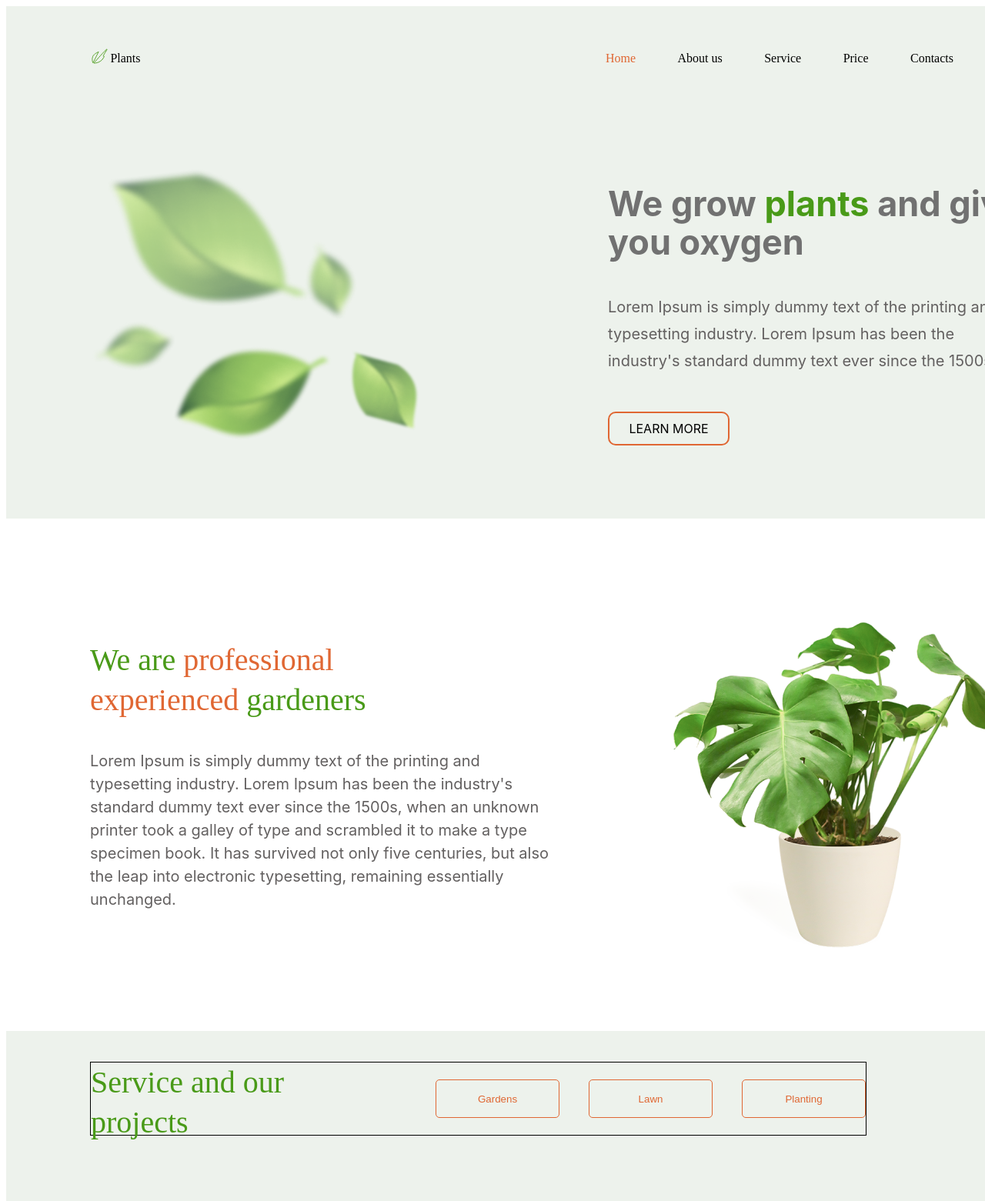
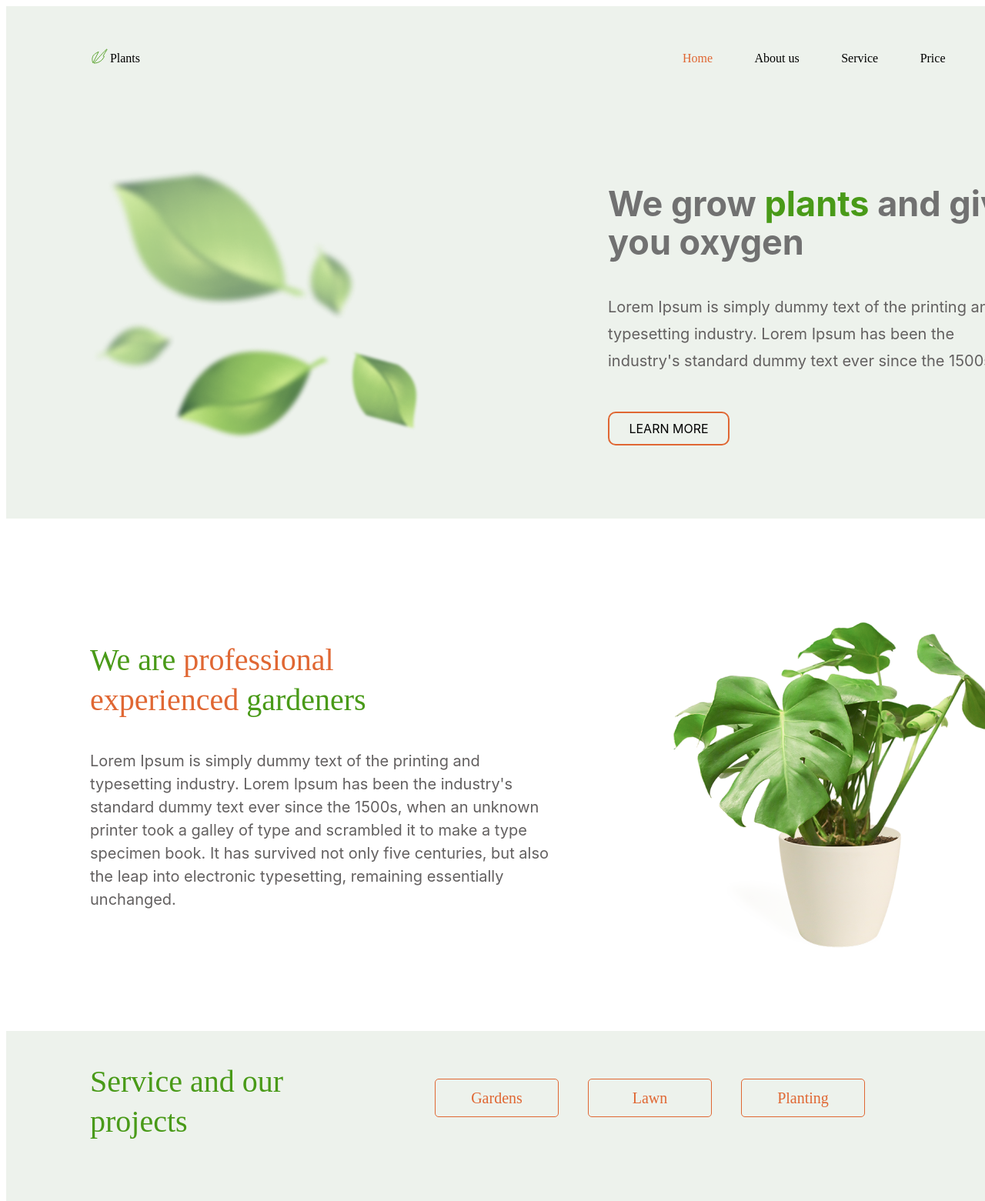
Before and after one commit to danya-maatb/rsschool-cv, a plain HTML site: page plants/index.html in a window 1280 px wide. Shown: the top 1561 px of the page at 77% size. Drawn offline with Linux system fonts and the light colour scheme.

Commit message:
fix: correct fonts

```diff
--- a/plants/index.html
+++ b/plants/index.html
@@ -24,11 +24,13 @@
             <p class="logoText">Plants</p>
         </div>
         <nav>
-            <p class="linksNav" style="color:var(--mainOrange);">Home</p>
-            <p class="linksNav">About us</p>
-            <p class="linksNav">Service</p>
-            <p class="linksNav">Price</p>
-            <p class="linksNav">Contacts</p>
+            <ul>
+                <li class="linksNav" style="margin-left: 0px; color:var(--mainOrange);">Home</li>
+                <li><a href="#about" class="linksNav">About us</a></li>
+                <li><a href="#service" class="linksNav">Service</a></li>
+                <li><a href="#prices" class="linksNav">Price</a></li>
+                <li><a href="#contacts" class="linksNav">Contacts</a></li>
+            </ul>
         </nav>
     </section>
 </header>
@@ -38,7 +40,7 @@
 
         <img src="img/leafs.png" alt="leaves" class="leafs">
         <div class="welcomeText">
-            <h2>We grow <span style="color:var(--mainGreen)">plants</span> and give you oxygen</h2>
+            <h1>We grow <span style="color:var(--mainGreen)">plants</span> and give you oxygen</h1>
             <p>Lorem Ipsum is simply dummy text of the printing and typesetting industry. Lorem Ipsum has
                 been the industry's standard dummy text ever since the 1500s.</p>
             <input type="button" value="LEARN MORE">
@@ -115,6 +117,10 @@
                 </div>
             </div>
     </section>
+
+    <section>
+
+    </section>
 </main>
 
 
--- a/plants/style.css
+++ b/plants/style.css
@@ -28,31 +28,32 @@ main {
     justify-content: space-between;
 
     height: 50px;
-    width: 1120px;
+    width: 1220px;
     margin-left: 111px;
 
     background-color: var(--bgSection);
 
-    font-family: Inter;
+    font-family: 'Inika';
     font-size: 16px;
     font-weight: 400;
     line-height: 19px;
     letter-spacing: 0em;
     text-align: left;
+
 }
 
 nav {
-    display: flex;
-    flex-grow: none;
-    flex-shrink: none;
-    justify-content: space-between;
-
     width: 452px;
     height: 50px;
-
+    padding: 0px;
 }
 
-
+nav ul {
+    display: flex;
+    justify-content: space-between;
+    padding: 0;
+    list-style: none;
+}
 .logo {
     flex-grow: none;
     flex-shrink: none;
@@ -80,7 +81,7 @@ nav {
 .logoText {
     display: inline-block;
 
-    font-family: Inika;
+    font-family: 'Inika';
     font-size: 16px;
     font-weight: 400;
     line-height: 21px;
@@ -91,14 +92,27 @@ nav {
 }
 
 .linksNav {
-
     color: var(--linksNav);
 
-    font-family: Inika;
+    font-family: 'Inika';
     font-size: 16px;
     font-weight: 400;
     letter-spacing: 0em;
     text-align: left;
+
+    text-decoration: none;
+}
+
+.linksNav:hover {
+    color: var(--mainOrange);
+
+    font-family: 'Inika';
+    font-size: 16px;
+    font-weight: 400;
+    letter-spacing: 0em;
+    text-align: left;
+
+    text-decoration: none;
 }
 
 #welcome {
@@ -127,7 +141,7 @@ nav {
     padding: 0px;
 }
 
-.welcomeText h2 {
+.welcomeText h1 {
     font-family: 'Inter';
     font-style: normal;
     font-weight: 700;
@@ -166,11 +180,12 @@ nav {
     border: 2px solid var(--mainOrange);
     border-radius: 10px;
 
-    font-family: 'Inter';
-    font-style: normal;
+    font-family: Inter;
+    font-size: 16px;
     font-weight: 400;
-    font-size: 16px;
     line-height: 20px;
+    letter-spacing: 0em;
+    text-align: center;
 
     color: #000000
 }
@@ -191,6 +206,7 @@ nav {
     font-weight: 400;
     font-size: 16px;
     line-height: 20px;
+
     color: #FFFFFF;
 }
 #about {
@@ -215,11 +231,10 @@ nav {
 
 .aboutText h2 {
     font-family: 'Inika';
+    font-style: normal;
+    font-weight: 400;
     font-size: 40px;
-    font-weight: 400;
     line-height: 52px;
-    letter-spacing: 0em;
-    text-align: left;
 
     width: 463px;
     height: 102px;
@@ -268,7 +283,6 @@ nav {
     height: 94px;
 
     margin-bottom: 90px;
-    border: 1px solid black;
 }
 
 .services_content h2 {
@@ -298,6 +312,12 @@ nav {
 
     margin: 0;
 
+    font-family: 'Inika';
+    font-style: normal;
+    font-weight: 400;
+    font-size: 20px;
+    line-height: 26px;
+
     background: none;
     border: 1px solid var(--mainOrange);
     border-radius: 5px;
@@ -310,6 +330,12 @@ nav {
 
     margin: 0;
 
+    font-family: 'Inika';
+    font-style: normal;
+    font-weight: 400;
+    font-size: 20px;
+    line-height: 26px;
+
     background: var(--mainOrange);
     border: 1px solid var(--mainOrange);
     border-radius: 5px;
@@ -317,8 +343,6 @@ nav {
 }
 
 .services {
-    border: 1px solid royalblue;
-
     display: flex;
     flex-wrap: wrap;
 
```
